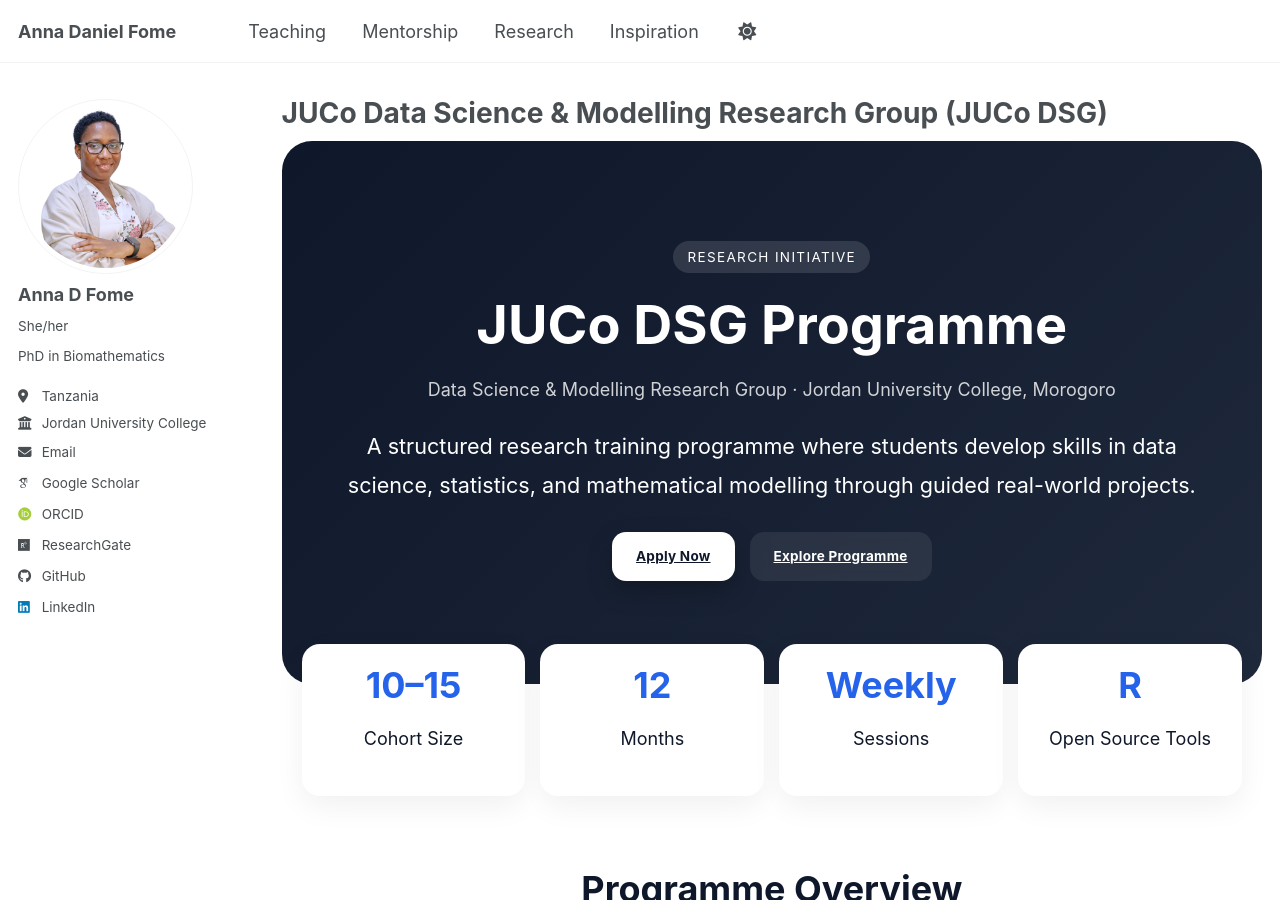
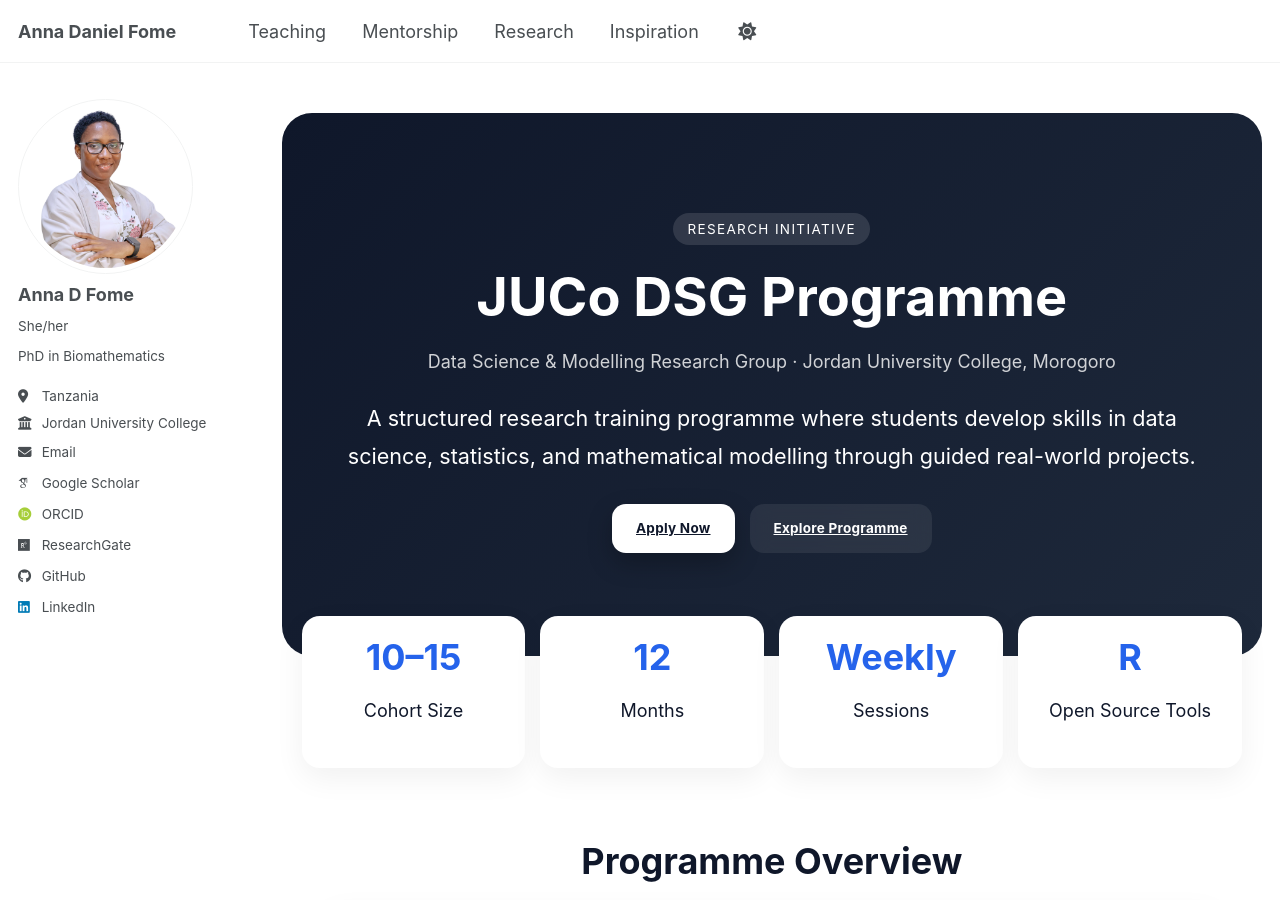
Before and after one commit to FomeA/FomeA.github.io, a Jekyll site: the page built from _pages/datascience.html, in a window 1280 px wide and 900 px high. Built offline with Jekyll 4.4.1, drawn with Linux system fonts in a browser that asks for light colours; some web fonts are replaced; a script bundle is joined from its source files by our own code; library files that are not in the unit come from our copies.

Commit message:
Update datascience.html

```diff
--- a/_pages/datascience.html
+++ b/_pages/datascience.html
@@ -1,6 +1,6 @@
 ---
 layout: archive
-title: "JUCo Data Science & Modelling Research Group (JUCo DSG)"
+title: " "
 permalink: /juco-dsg/
 author_profile: true
 ---
```
